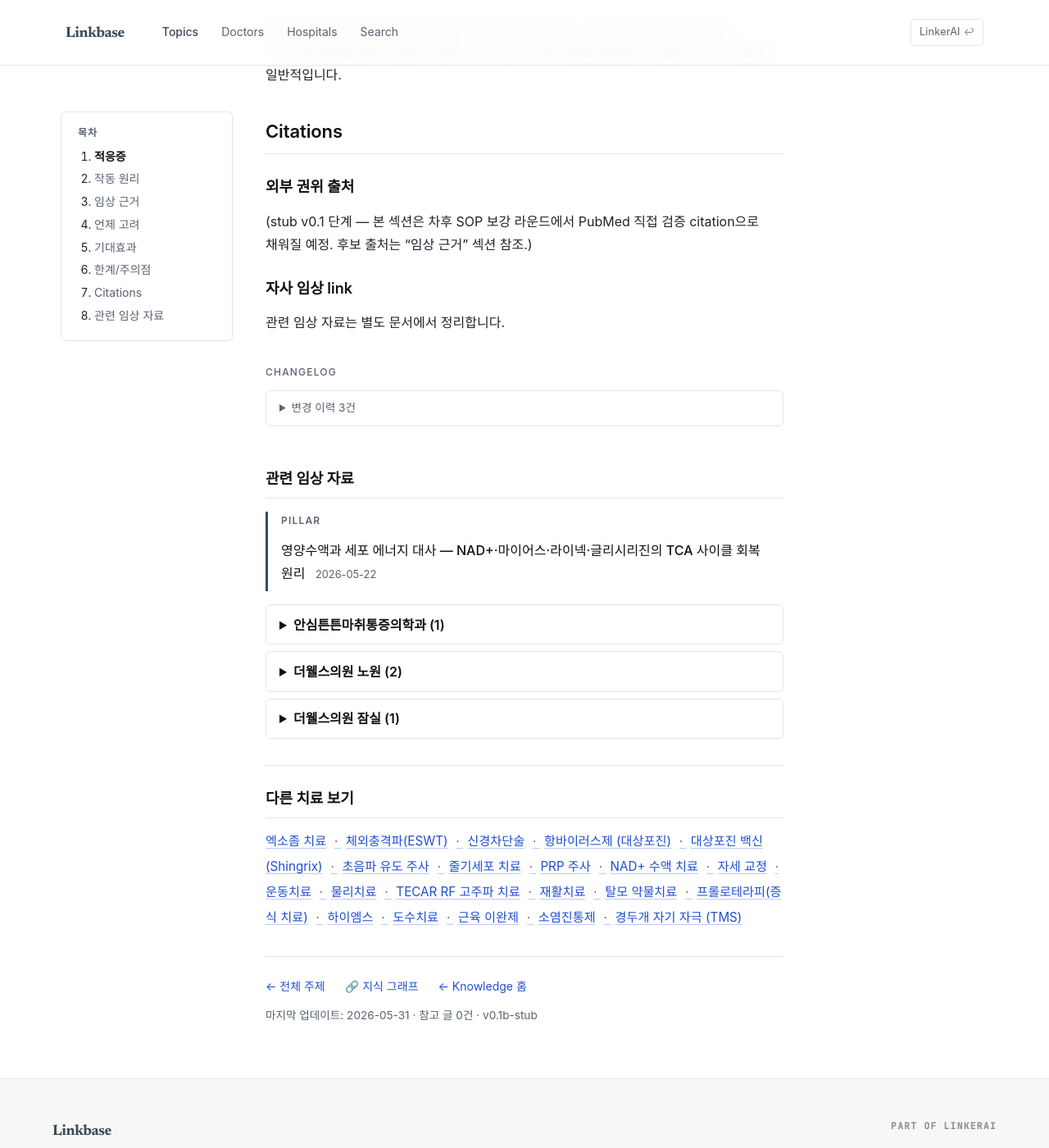
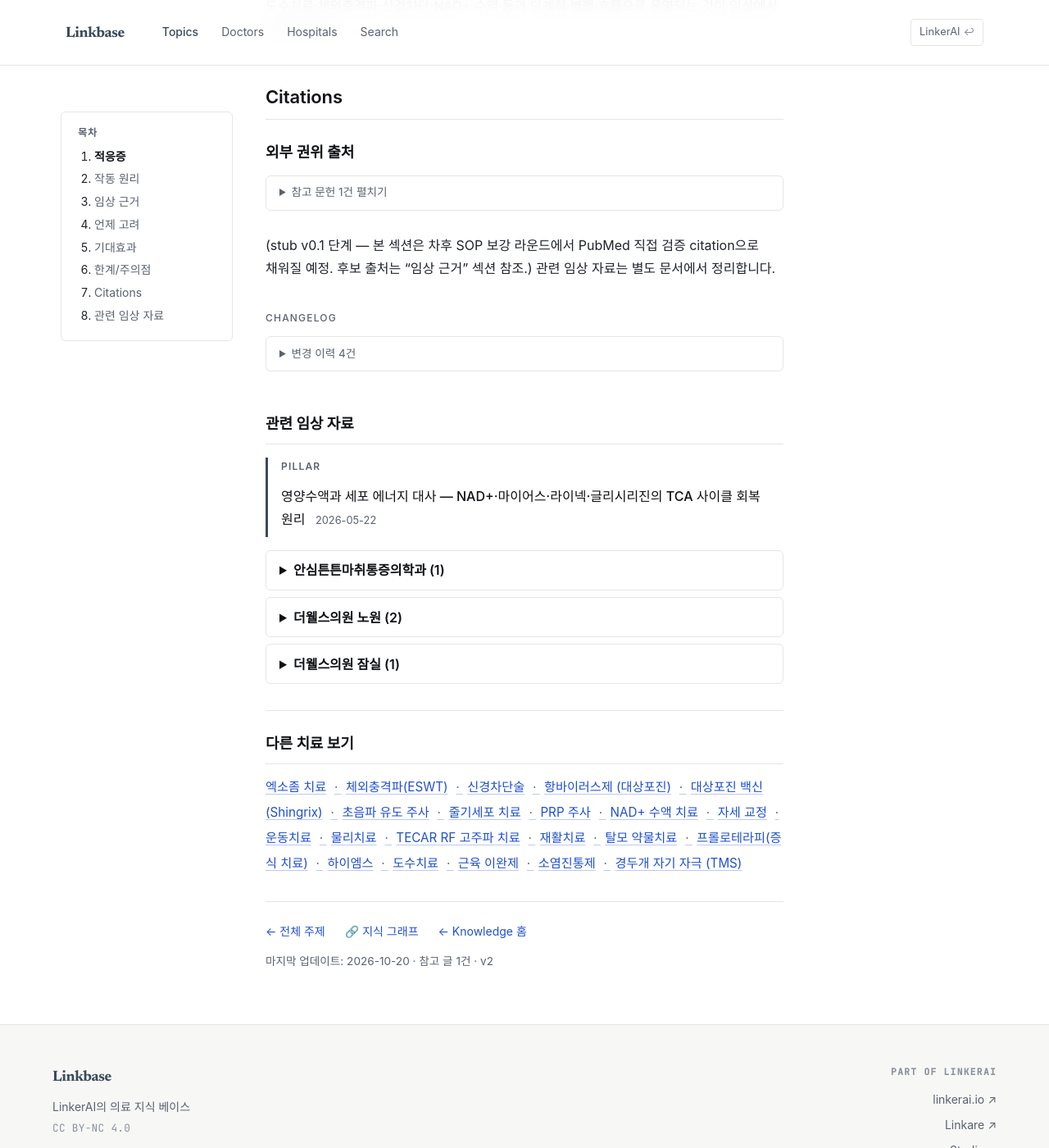
Before and after one commit to feelharmony/linkare-medical-knowledge, a Jekyll site: the page built from treatments/nutrition-iv-therapy.md, in a window 1280 px wide and 1400 px high, scrolled down 4670 px. Shown: the whole window at 82% size. Built offline with Jekyll 4.4.1, drawn with Linux system fonts in a browser that asks for light colours; some web fonts are replaced; some of the changed text lies outside the part shown.

Commit message:
pillar patch: 영양수액과 세포 에너지 대사 — NAD+·마이어스·라이넥·글리시리진의 TCA 사이클 회복 원리 → nutrition-iv-therapy (anchors: when_considered)

```diff
--- a/treatments/nutrition-iv-therapy.md
+++ b/treatments/nutrition-iv-therapy.md
@@ -4,7 +4,7 @@
 entity_type: treatment
 permalink: /treatments/nutrition-iv-therapy/
 title: 영양 정맥수액 (Nutrition IV Therapy)
-description: 비타민·미네랄·아미노산·기능성 분자를 정맥으로 직접 주입해 위장 흡수 한계를 우회하고 혈중 농도를 빠르게 끌어올리는 시술. 만성 피로·갱년기·만성 통증 회복기·항산화·간 보호 영역에서 기능의학(functional medicine) 접근으로 사용되며, 마이어스 칵테일·고용량 비타민 C(IVC)·NAD+ 수액·라이넥(Laennec, 인태반 유래 제제)·감초(글리시리진)가 대표 옵션입니다.
+description: ''
 title_en: nutrition intravenous therapy (IV nutrition / IVNT)
 aliases:
   - 영양수액
@@ -23,19 +23,19 @@
   - 감초주사
   - 글리시리진 주사
   - 기능의학 영양주사
-last_reviewed: '2026-05-31'
+last_reviewed: '2026-10-20'
 locked: false
 quality_status: review
 verified_by: 문헌 및 내부 정합성 검토
-next_review: '2026-06-XX'
-source_count: 0
+next_review: 2026-06-XX
+source_count: 1
 source_count_external: 0
-source_count_clinic_pillar: 0
-clinic_footnote_ids: []
+source_count_clinic_pillar: 1
+clinic_footnote_ids:
+  - 1
 external_footnote_ids: []
-version: 0.1b-stub
+version: 2
 ---
-
 ## 적응증
 
 영양 정맥수액은 위장 흡수의 한계 또는 빠른 혈중 농도 도달이 임상적으로 의미 있는 환자군에서 검토되는 비수술 기능의학(functional medicine) 접근입니다. 본 문서는 한국 임상 현장에서 사용되는 4축을 중심으로 정리합니다.
@@ -102,6 +102,8 @@
 
 본 시술은 단독 치료보다 수면·운동·식이·기존 약물 치료와의 종합 관리 흐름에서 보조 도구로 운영되는 것이 일반적입니다.
 
+충분히 쉬어도 피로가 2~4주 이상 지속되거나, 집중력 저하·근육 무거움·운동 후 심한 탈진감이 반복되거나, 간 기능·빈혈·갑상샘 기능·염증 수치에 이상 가능성이 있으면 전문의 상담으로 원인을 먼저 확인해야 합니다[^1].
+
 ## 기대효과
 
 영양수액의 체감과 효과는 환자 기저 상태·옵션 선택·세션 빈도에 따라 달라집니다. 임상에서 보고되는 일반적 양상은 다음과 같습니다.
@@ -139,17 +141,20 @@
 
 영양수액은 단독 시술보다 수면·운동·식이·기존 약물 치료, 그리고 만성 통증 영역에서는 도수치료·체외충격파·신경차단·NAD+ 수액 등과 단계적·병행 흐름으로 운영되는 것이 임상에서 일반적입니다.
 
+---
+
 ## Citations
+### 자사 임상 자료
+<!-- LINKARE:CLINIC-CITATIONS (자동관리·편집금지) -->
+[^1]: [더웰스의원 — 영양수액과 세포 에너지 대사 — NAD+·마이어스·라이넥·글리시리진의 TCA 사이클 회복 원리](https://thewells.kr/blog/nad-tca) · 근거: "TCA 사이클은 세포가 에너지를 만드는 핵심 회로이며, 미토콘드리아 안에서 이 회로가 제대로 돌지 않으면 피로와 직결됩니다."
+<!-- /LINKARE:CLINIC-CITATIONS -->
 
 ### 외부 권위 출처
-
 (stub v0.1 단계 — 본 섹션은 차후 SOP 보강 라운드에서 PubMed 직접 검증 citation으로 채워질 예정. 후보 출처는 "임상 근거" 섹션 참조.)
-
-### 자사 임상 link
-
 관련 임상 자료는 별도 문서에서 정리합니다.
 
 ## Changelog
 - 2026-05-31 v0.1b-stub: 내용 업데이트.
 - 2026-05-21 v0.1a: 내용 업데이트.
 - 2026-05-21 v0.1: 내용 업데이트.
+- 2026-10-20 v2: 언제 고려 enrich
```
